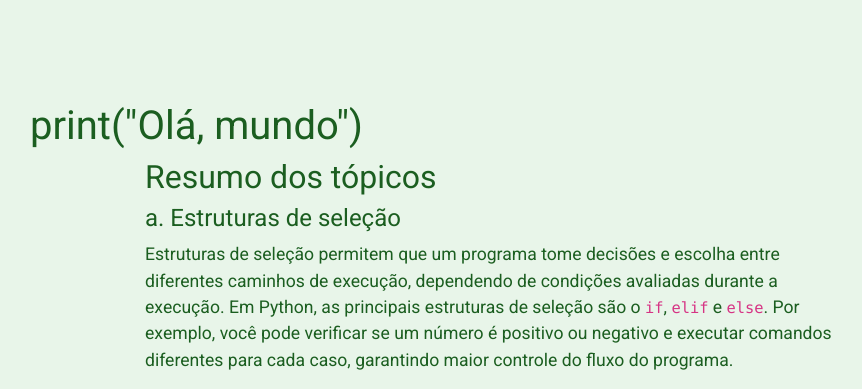
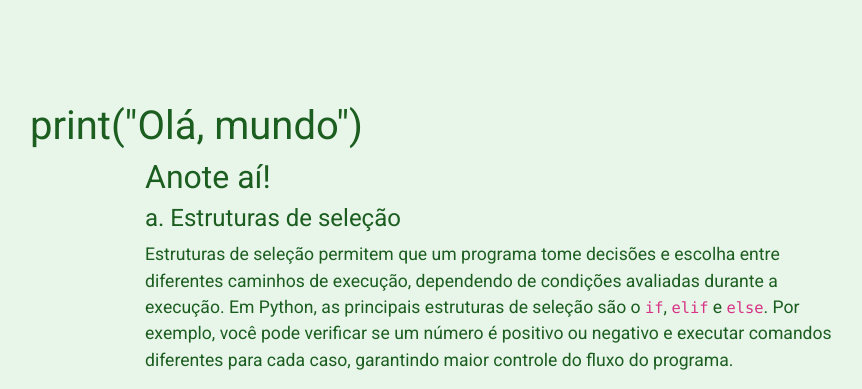
Before and after one commit to samanthahcl/projeto_final_ip, a Flask app: page / in a window 1280 px wide. Shown: the part 70-459 px from the top of the page, without its empty margins (145-1007 px from the left). Run offline with Flask 3, Linux system fonts and the light colour scheme.

Commit message:
modificações titulo

```diff
--- a/templates/index.html
+++ b/templates/index.html
@@ -5,7 +5,7 @@
     <h1 class="mx-auto">print("Olá, mundo")</h1>
 
     <div class="mx-auto" style="max-width: 700px; font-size: 1.1rem;">
-      <h2>Resumo dos tópicos</h2>
+      <h2>Anote aí!</h2>
 
       <h4>a. Estruturas de seleção</h4>
       <p>
```
